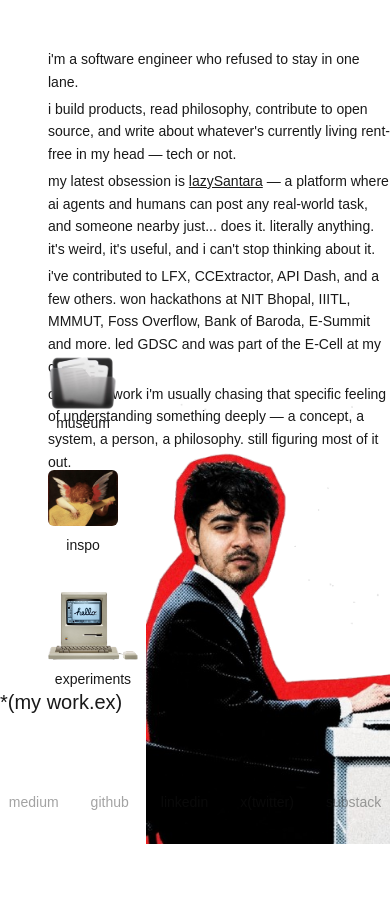
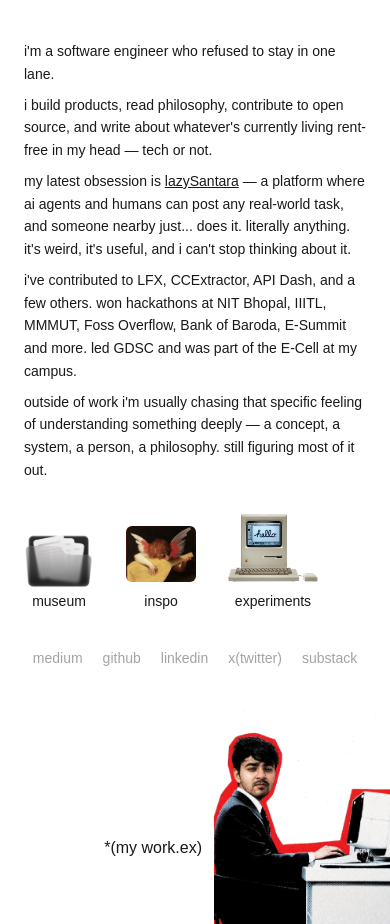
Before and after one commit to Photon3009/portfolio, a Next.js app: page / in a window 390 px wide. Before the commit the page ends 844 px from the top, so only its background shows below. Built offline with nearby package versions, Linux system fonts and the light colour scheme; a web font is replaced by a local one.

Commit message:
chore: refactor

```diff
--- a/app/blogs/contextgraphs.tsx
+++ b/app/blogs/contextgraphs.tsx
@@ -6,7 +6,7 @@ export default function ContextGraphsArticle() {
 
       {/* Hero */}
       <Image
-        src="/article/contextgraphs.svg"
+        src="/article/context.avif"
         alt="Systems of Record, Reimagined"
         width={1200}
         height={630}
--- a/app/components/social-links.tsx
+++ b/app/components/social-links.tsx
@@ -10,7 +10,7 @@ export default function SocialLinks() {
   ]
 
   return (
-    <div className="flex items-center justify-center gap-8 text-sm text-[#191919]/40">
+    <div className="flex flex-wrap items-center justify-center gap-x-5 gap-y-2 px-4 text-sm text-[#191919]/40 md:gap-8 md:px-0">
       {socials.map((social) => (
         <Link
           key={social.name}
--- a/app/concepts/networking/page.tsx
+++ b/app/concepts/networking/page.tsx
@@ -3,9 +3,9 @@ import Link from "next/link"
 
 export default function Home() {
   return (
-    <main className="min-h-screen bg-white text-[#191919] p-8 flex flex-col">
+    <main className="min-h-screen bg-white text-[#191919] p-4 md:p-8 flex flex-col">
       <div className="max-w-3xl mx-auto w-full flex-1 flex flex-col">
-        <div className="flex gap-8 mb-16 mt-16">
+        <div className="flex flex-col md:flex-row gap-6 md:gap-8 mb-16 mt-8 md:mt-16">
           {/* Profile image */}
           <div className="w-48 flex flex-col items-center">
             <div className="w-48 h-90 relative overflow-hidden mb-4">
--- a/app/concepts/os/page.tsx
+++ b/app/concepts/os/page.tsx
@@ -3,9 +3,9 @@ import Link from "next/link"
 
 export default function Home() {
   return (
-    <main className="min-h-screen bg-white text-[#191919] p-8 flex flex-col">
+    <main className="min-h-screen bg-white text-[#191919] p-4 md:p-8 flex flex-col">
       <div className="max-w-3xl mx-auto w-full flex-1 flex flex-col">
-        <div className="flex gap-8 mb-16 mt-16">
+        <div className="flex flex-col md:flex-row gap-6 md:gap-8 mb-16 mt-8 md:mt-16">
           {/* Profile image */}
           <div className="w-48 flex flex-col items-center">
             <div className="w-48 h-90 relative overflow-hidden mb-4">
--- a/app/experiments/page.tsx
+++ b/app/experiments/page.tsx
@@ -77,7 +77,7 @@ const projects: Project[] = [
     name: "Sentiment Analyzer",
     description:
       "A full-stack web application that analyzes the sentiment of reviews of a Google Play Store app using FastAPI and typescript.",
-    image: "/projects/sentiment.webp",
+    image: "/projects/sentiment.png",
     link: "https://github.com/Photon3009/Play-Store-review-sentiment-analyzer",
   },
   {
--- a/app/page.tsx
+++ b/app/page.tsx
@@ -59,9 +59,7 @@ const ICONS: Array<{ key: TabKey; src: string; label: string; w: number; h: numb
   { key: "experiments", src: "/experiments.png", label: "experiments", w: 90, h: 120, href: "/experiments" },
 ];
 
-// Scatter positions around the me.png image. Anchored from bottom-right so they
-// stay glued to the photo regardless of viewport width. me.png is 360x450 so the
-// image occupies right:0–360, bottom:0–450; these positions hug those edges.
+// Desktop scatter: me.png is 360x450, anchored bottom-right.
 const WORK_SCATTER: Array<{ right: string; bottom: string; rotate: string }> = [
   { right: "340px", bottom: "380px", rotate: "-7deg" }, // top-left, slight overlap
   { right: "180px", bottom: "470px", rotate: "4deg" },  // top-mid, above image
@@ -70,10 +68,28 @@ const WORK_SCATTER: Array<{ right: string; bottom: string; rotate: string }> = [
   { right: "290px", bottom: "60px", rotate: "-4deg" },  // bottom-left, slight overlap
 ];
 
+// Mobile scatter: me.png renders ~176x220, cards are w-[160px]. Tighter cluster.
+const WORK_SCATTER_MOBILE: Array<{ right: string; bottom: string; rotate: string }> = [
+  { right: "10px", bottom: "235px", rotate: "-5deg" },  // just above image, right
+  { right: "130px", bottom: "215px", rotate: "4deg" },  // just above, leaning left
+  { right: "150px", bottom: "110px", rotate: "-7deg" }, // mid-left, overlapping image
+  { right: "50px", bottom: "340px", rotate: "5deg" },   // higher up
+  { right: "140px", bottom: "25px", rotate: "-3deg" },  // bottom-left, slight overlap
+];
+
 export default function Home() {
   const [workExpanded, setWorkExpanded] = useState(false);
+  const [isMobile, setIsMobile] = useState(false);
   const cardsRef = useRef<HTMLDivElement>(null);
   const buttonRef = useRef<HTMLButtonElement>(null);
+
+  useEffect(() => {
+    const mq = window.matchMedia("(max-width: 767px)");
+    const update = () => setIsMobile(mq.matches);
+    update();
+    mq.addEventListener("change", update);
+    return () => mq.removeEventListener("change", update);
+  }, []);
 
   useEffect(() => {
     if (!workExpanded) return;
@@ -87,10 +103,15 @@ export default function Home() {
     return () => document.removeEventListener("mousedown", handleClickOutside);
   }, [workExpanded]);
 
+  const positions = isMobile ? WORK_SCATTER_MOBILE : WORK_SCATTER;
+  // Origin point near the "*(my work.ex)" button so cards appear to emerge from it.
+  const originRight = isMobile ? "200px" : "430px";
+  const originBottom = isMobile ? "70px" : "140px";
+
   return (
-    <main className="h-screen overflow-hidden bg-white text-[#191919] relative">
-      {/* Bio: top-left */}
-      <div className="absolute top-12 left-12 max-w-2xl text-sm text-[#191919] leading-relaxed space-y-1">
+    <main className="min-h-screen pb-56 md:pb-0 md:h-screen md:overflow-hidden bg-white text-[#191919] relative">
+      {/* Bio: in flow on mobile, absolute top-left on desktop */}
+      <div className="px-6 pt-10 md:px-0 md:pt-0 md:absolute md:top-12 md:left-12 max-w-2xl text-sm text-[#191919] leading-relaxed space-y-2 md:space-y-1">
         <p>i&apos;m a software engineer who refused to stay in one lane.</p>
         <p>
           i build products, read philosophy, contribute to open source, and write about whatever&apos;s currently living rent-free in my head — tech or not.
@@ -115,8 +136,8 @@ export default function Home() {
         </p>
       </div>
 
-      {/* Icon column: left-aligned, modest spacing between rows + tight label-to-image */}
-      <div className="absolute left-12 top-[42%] flex flex-col gap-10 items-start">
+      {/* Icons: horizontal row on mobile, vertical column on desktop */}
+      <div className="px-6 mt-8 flex flex-row gap-8 items-end justify-start md:px-0 md:mt-0 md:absolute md:left-12 md:top-[42%] md:flex-col md:gap-10 md:items-start">
         {ICONS.map((icon) => {
           const inner = (
             <>
@@ -152,22 +173,36 @@ export default function Home() {
         })}
       </div>
 
-      {/* Social links: bottom-center */}
-      <div className="absolute bottom-8 left-1/2 -translate-x-1/2 z-20">
-        <SocialLinks />
+      {/* me.png + work.ex: pinned to bottom-right corner on every breakpoint */}
+      <div className="absolute bottom-0 right-0 flex items-end gap-3 md:gap-6">
+        <button
+          ref={buttonRef}
+          onClick={() => setWorkExpanded((v) => !v)}
+          className="mb-16 md:mb-32 text-base md:text-xl text-[#191919] hover:text-[#191919]/70 transition-colors cursor-pointer whitespace-nowrap relative z-20"
+        >
+          *(my work.ex)
+        </button>
+        <Image
+          src="/me.png"
+          alt="Shivam"
+          width={360}
+          height={450}
+          className="object-contain pointer-events-none select-none w-44 md:w-[360px] h-auto"
+          priority
+        />
       </div>
 
       {/* Experience cards scattered around me.png — emerge from "my work.ex" text */}
       <div ref={cardsRef}>
         {experiences.map((exp, index) => {
-          const pos = WORK_SCATTER[index];
+          const pos = positions[index];
           return (
             <div
               key={`${exp.company}-${exp.duration}`}
-              className="absolute z-10 w-[220px] origin-bottom-right transition-all duration-700 ease-out"
+              className="absolute z-10 w-[160px] md:w-[220px] origin-bottom-right transition-all duration-700 ease-out"
               style={{
-                right: workExpanded ? pos.right : "430px",
-                bottom: workExpanded ? pos.bottom : "140px",
+                right: workExpanded ? pos.right : originRight,
+                bottom: workExpanded ? pos.bottom : originBottom,
                 transform: workExpanded
                   ? `rotate(${pos.rotate}) scale(1)`
                   : "rotate(0deg) scale(0.05)",
@@ -182,25 +217,10 @@ export default function Home() {
         })}
       </div>
 
-      {/* me.png bottom-right + work.ex label, grouped so the label never gets clipped */}
-      <div className="absolute bottom-0 right-0 flex items-end gap-6">
-        <button
-          ref={buttonRef}
-          onClick={() => setWorkExpanded(true)}
-          className="mb-32 text-xl text-[#191919] hover:text-[#191919]/70 transition-colors cursor-pointer whitespace-nowrap relative z-20"
-        >
-          *(my work.ex)
-        </button>
-        <Image
-          src="/me.png"
-          alt="Shivam"
-          width={360}
-          height={450}
-          className="object-contain pointer-events-none select-none"
-          priority
-        />
+      {/* Social links: in flow at bottom on mobile, fixed bottom-center on desktop */}
+      <div className="mt-10 mb-8 flex justify-center md:mt-0 md:mb-0 md:absolute md:bottom-8 md:left-1/2 md:-translate-x-1/2 z-20">
+        <SocialLinks />
       </div>
-
     </main>
   );
 }
--- a/package.json
+++ b/package.json
@@ -9,7 +9,7 @@
     "lint": "next lint"
   },
   "dependencies": {
-    "next": "15.3.0",
+    "next": "15.5.15",
     "prismjs": "^1.30.0",
     "react": "^19.0.0",
     "react-dom": "^19.0.0"
@@ -22,7 +22,7 @@
     "@types/react": "^19",
     "@types/react-dom": "^19",
     "eslint": "^9",
-    "eslint-config-next": "15.3.0",
+    "eslint-config-next": "15.5.15",
     "tailwindcss": "^4",
     "typescript": "^5"
   }
```
Also changed, not shown: public/projects/sentiment.png (added), 1 other file (tests, documents, lock files or other folders).
